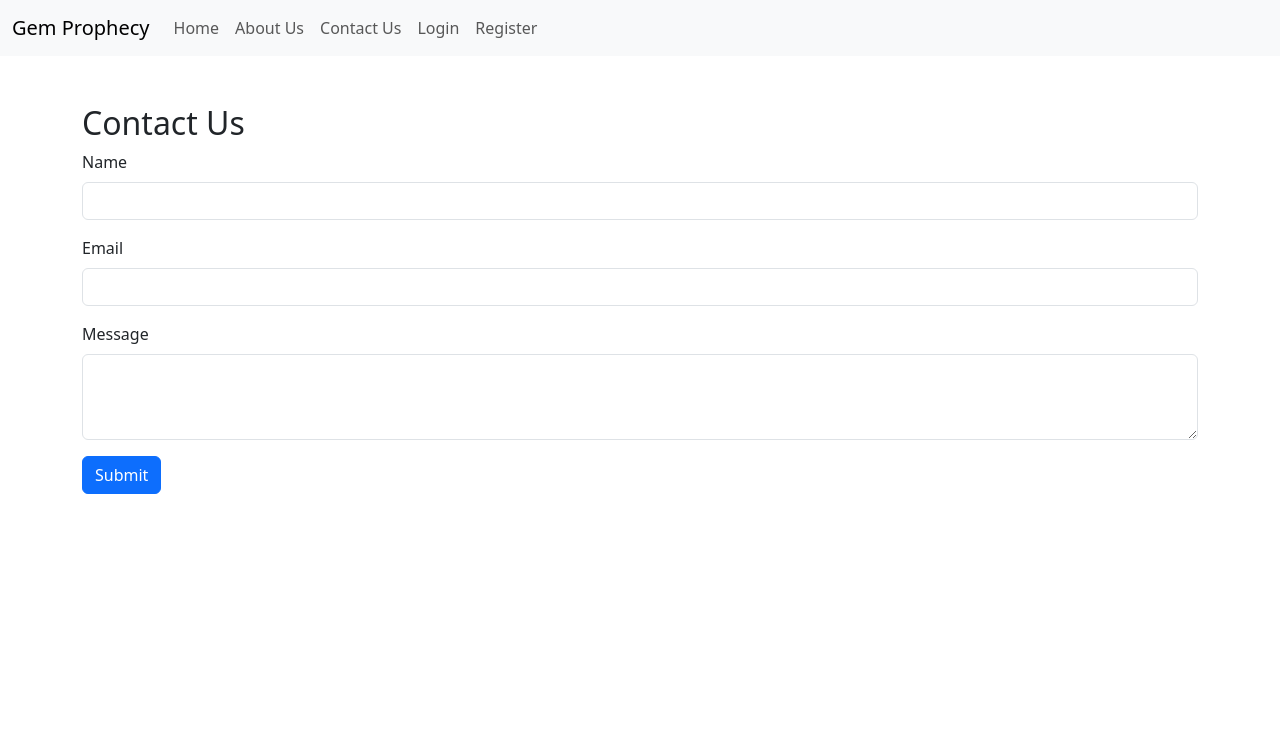
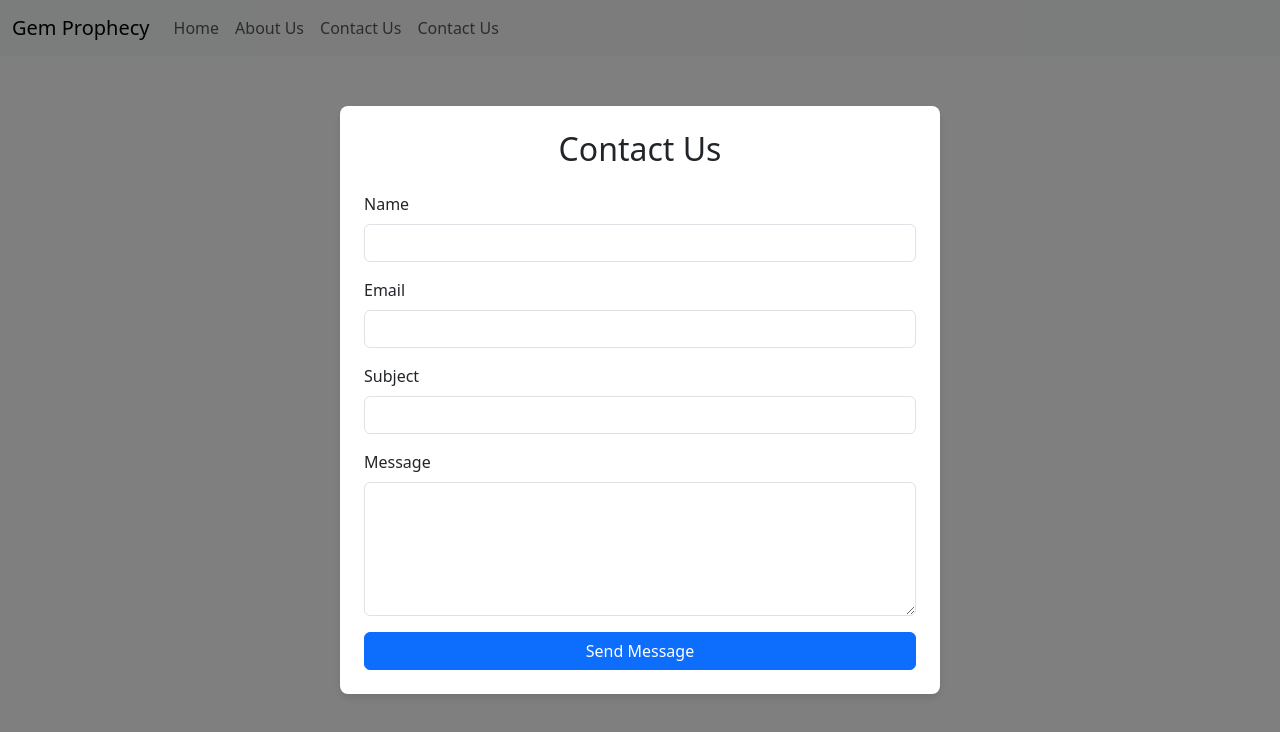
Before and after one commit to Tharu60/Gem_Prophecy, a React (Create React App) app in the folder gem-prediction-frontend/: page /contact in a window 1280 px wide. Shown: the top 732 px of the page. Built offline with nearby package versions, Linux system fonts and the light colour scheme.

Commit message:
Contact us page update

```diff
--- a/gem-prediction-frontend/src/App.js
+++ b/gem-prediction-frontend/src/App.js
@@ -5,7 +5,7 @@ import Navbar from './components/Navbar';
 import Welcome from './pages/Welcome';
 import Home from './pages/Home';
 import AboutUs from './pages/AbouteUs';
-import ContactUs from './pages/Contactus';
+import ContactUs from './pages/ContactUs';
 import Login from './pages/Login';
 import Registration from './pages/Registration';
 import Predictions from './pages/Predictions';
--- a/gem-prediction-frontend/src/components/Navbar.js
+++ b/gem-prediction-frontend/src/components/Navbar.js
@@ -22,10 +22,7 @@ function Navbar() {
               <Link className="nav-link" to="/contact">Contact Us</Link>
             </li>
             <li className="nav-item">
-              <Link className="nav-link" to="/login">Login</Link>
-            </li>
-            <li className="nav-item">
-              <Link className="nav-link" to="/register">Register</Link>
+              <Link className="nav-link" to="/contact">Contact Us</Link>
             </li>
           </ul>
         </div>
--- /dev/null
+++ b/gem-prediction-frontend/src/pages/ContactUs.css
@@ -0,0 +1,23 @@
+/* src/pages/ContactUs.css */
+
+.contact-container {
+    position: fixed;
+    top: 0;
+    left: 0;
+    width: 100%;
+    height: 100vh;
+    background-color: rgba(0, 0, 0, 0.5);
+    display: flex;
+    justify-content: center;
+    align-items: center;
+    z-index: 1000;
+  }
+
+  .contact-box {
+    background-color: white;
+    border-radius: 8px;
+    box-shadow: 0 4px 8px rgba(0, 0, 0, 0.1);
+    max-width: 600px;
+    width: 100%;
+    padding: 20px;
+  }
--- a/gem-prediction-frontend/src/pages/Contactus.js
+++ b/gem-prediction-frontend/src/pages/Contactus.js
@@ -1,37 +1,100 @@
-// src/components/ContactUs.js
+// src/pages/ContactUs.js
 import React, { useState } from 'react';
+import './ContactUs.css'; // Import custom CSS for styling
 
 function ContactUs() {
-  const [formData, setFormData] = useState({ name: '', email: '', message: '' });
+  const [formData, setFormData] = useState({
+    name: '',
+    email: '',
+    subject: '',
+    message: ''
+  });
+  const [errors, setErrors] = useState({});
+  const [successMessage, setSuccessMessage] = useState('');
 
   const handleChange = (e) => {
     setFormData({ ...formData, [e.target.name]: e.target.value });
   };
 
+  const validate = () => {
+    let errors = {};
+    if (!formData.name) errors.name = 'Name is required';
+    if (!formData.email) errors.email = 'Email is required';
+    if (!formData.subject) errors.subject = 'Subject is required';
+    if (!formData.message) errors.message = 'Message is required';
+    return errors;
+  };
+
   const handleSubmit = (e) => {
     e.preventDefault();
+    const validationErrors = validate();
+    if (Object.keys(validationErrors).length === 0) {
       console.log('Form submitted:', formData);
-    // Integrate with backend API to submit form
+      setSuccessMessage('Your message has been sent successfully!');
+      setFormData({ name: '', email: '', subject: '', message: '' }); // Reset form
+      setErrors({});
+    } else {
+      setErrors(validationErrors);
+    }
   };
 
   return (
-    <div className="container mt-5">
-      <h2>Contact Us</h2>
+    <div className="contact-container d-flex justify-content-center align-items-center">
+      <div className="contact-box p-4">
+        <h2 className="text-center mb-4">Contact Us</h2>
+        {successMessage && <div className="alert alert-success">{successMessage}</div>}
         <form onSubmit={handleSubmit}>
           <div className="mb-3">
             <label htmlFor="name" className="form-label">Name</label>
-          <input type="text" className="form-control" id="name" name="name" value={formData.name} onChange={handleChange} required />
+            <input
+              type="text"
+              className={`form-control ${errors.name ? 'is-invalid' : ''}`}
+              id="name"
+              name="name"
+              value={formData.name}
+              onChange={handleChange}
+            />
+            {errors.name && <div className="invalid-feedback">{errors.name}</div>}
           </div>
           <div className="mb-3">
             <label htmlFor="email" className="form-label">Email</label>
-          <input type="email" className="form-control" id="email" name="email" value={formData.email} onChange={handleChange} required />
+            <input
+              type="email"
+              className={`form-control ${errors.email ? 'is-invalid' : ''}`}
+              id="email"
+              name="email"
+              value={formData.email}
+              onChange={handleChange}
+            />
+            {errors.email && <div className="invalid-feedback">{errors.email}</div>}
+          </div>
+          <div className="mb-3">
+            <label htmlFor="subject" className="form-label">Subject</label>
+            <input
+              type="text"
+              className={`form-control ${errors.subject ? 'is-invalid' : ''}`}
+              id="subject"
+              name="subject"
+              value={formData.subject}
+              onChange={handleChange}
+            />
+            {errors.subject && <div className="invalid-feedback">{errors.subject}</div>}
           </div>
           <div className="mb-3">
             <label htmlFor="message" className="form-label">Message</label>
-          <textarea className="form-control" id="message" name="message" rows="3" value={formData.message} onChange={handleChange} required></textarea>
+            <textarea
+              className={`form-control ${errors.message ? 'is-invalid' : ''}`}
+              id="message"
+              name="message"
+              rows="5"
+              value={formData.message}
+              onChange={handleChange}
+            ></textarea>
+            {errors.message && <div className="invalid-feedback">{errors.message}</div>}
           </div>
-        <button type="submit" className="btn btn-primary">Submit</button>
+          <button type="submit" className="btn btn-primary w-100">Send Message</button>
         </form>
+      </div>
     </div>
   );
 }
```
Lines whose indentation alone changed are shown as unchanged.
